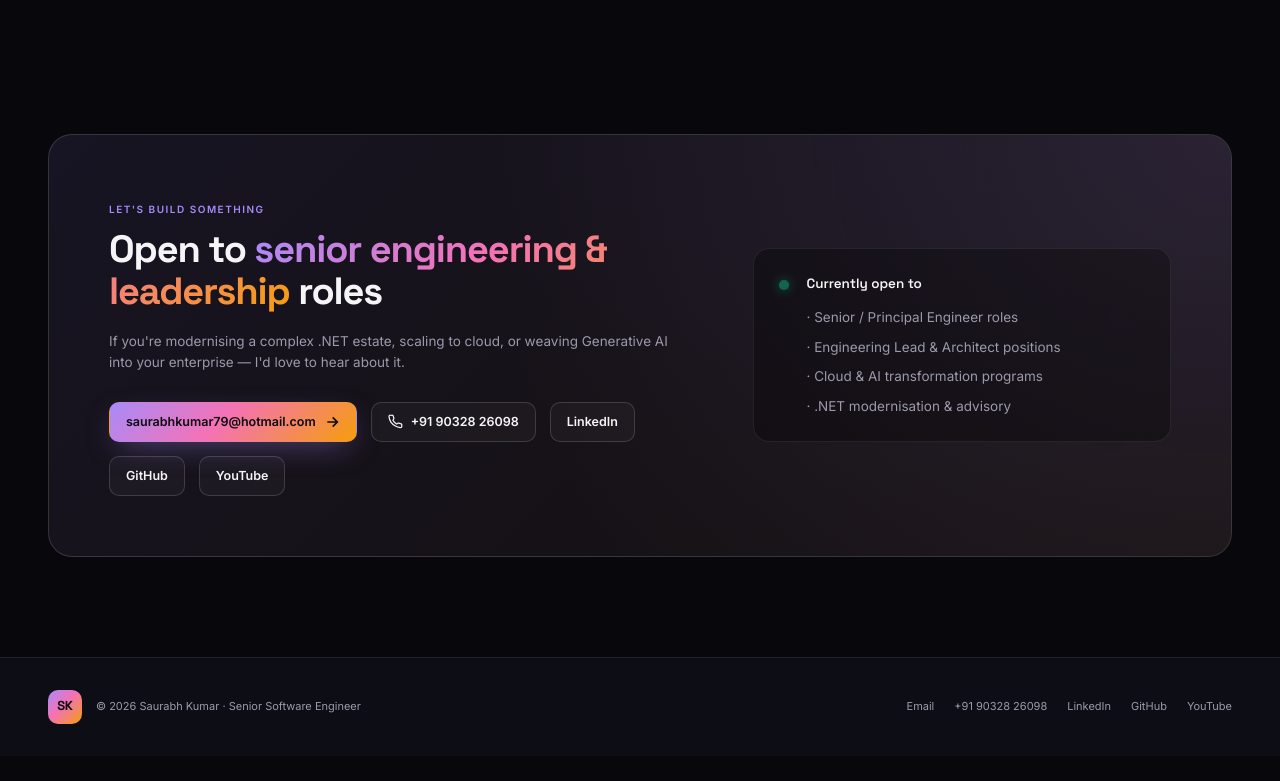
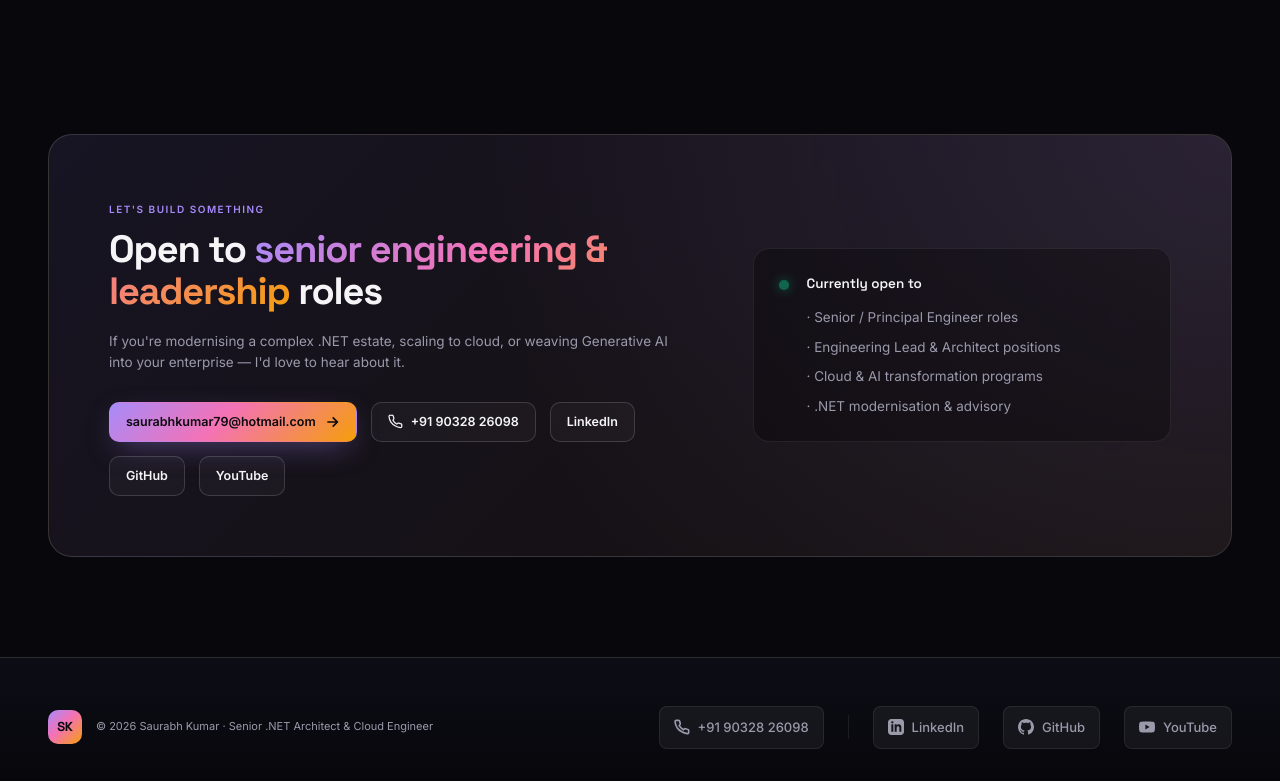
Before and after one commit to saurabh7879/Automation, a plain HTML site: page Profile/profile.html in a window 1280 px wide. Shown: the part 6221-7002 px from the top of the page. Before the commit the page ends 6977 px from the top, so only its background shows below. Drawn offline with Linux system fonts and the light colour scheme.

Commit message:
Enhance footer with professional colors, icons, and improved styling

```diff
--- a/Profile/profile.html
+++ b/Profile/profile.html
@@ -721,18 +721,32 @@
 
   /* ─── Footer ─────────────────────────────── */
   .footer {
-    padding: 32px clamp(20px,4vw,48px);
-    border-top: 1px solid var(--border); background: var(--bg-soft);
+    padding: 48px clamp(20px,4vw,48px) 32px;
+    border-top: 1px solid var(--border-strong);
+    background: linear-gradient(180deg, var(--bg-soft) 0%, rgba(7,7,12,0.95) 100%);
   }
   .footer-inner {
     display: flex; justify-content: space-between; align-items: center;
-    flex-wrap: wrap; gap: 20px; font-size: 11px; color: var(--text-muted);
+    flex-wrap: wrap; gap: 40px; font-size: 11px; color: var(--text-muted);
     max-width: var(--max-w); margin: 0 auto;
   }
   .footer-inner > div:first-child { display: flex; align-items: center; gap: 14px; }
-  .footer-links { display: flex; gap: 20px; flex-wrap: wrap; }
-  .footer-links a { color: var(--text-muted); font-size: 11px; }
-  .footer-links a:hover { color: var(--accent); }
+  .footer-links { display: flex; gap: 24px; flex-wrap: wrap; align-items: center; }
+  .footer-links a {
+    display: inline-flex; align-items: center; gap: 8px;
+    padding: 10px 14px; border-radius: 8px;
+    background: rgba(255,255,255,.05); border: 1px solid var(--border);
+    color: var(--text-muted); font-size: 13px; font-weight: 500;
+    transition: all .3s ease;
+  }
+  .footer-links a:hover {
+    background: rgba(167,139,250,.15);
+    border-color: var(--accent);
+    color: var(--accent);
+    transform: translateY(-2px);
+  }
+  .footer-links a svg { width: 16px; height: 16px; }
+  .footer-divider { width: 1px; height: 24px; background: var(--border); }
 
   /* ─── Responsive ─────────────────────── */
 
@@ -1421,14 +1435,26 @@
   <div class="footer-inner">
     <div>
       <span class="logo-mark">SK</span>
-      <span>© <span id="yr">2026</span> Saurabh Kumar · Senior Software Engineer</span>
+      <span>© <span id="yr">2026</span> Saurabh Kumar · Senior .NET Architect & Cloud Engineer</span>
     </div>
     <div class="footer-links">
-      <a href="mailto:saurabhkumar79@hotmail.com">Email</a>
-      <a href="tel:+919032826098">+91 90328 26098</a>
-      <a href="https://www.linkedin.com/in/saurabhk07" target="_blank" rel="noopener">LinkedIn</a>
-      <a href="#" target="_blank" rel="noopener">GitHub</a>
-      <a href="#" target="_blank" rel="noopener">YouTube</a>
+      <a href="tel:+919032826098" title="Call me">
+        <svg width="16" height="16" viewBox="0 0 24 24" fill="none" stroke="currentColor" stroke-width="2.5"><path d="M22 16.92v3a2 2 0 0 1-2.18 2 19.79 19.79 0 0 1-8.63-3.07A19.5 19.5 0 0 1 4.69 13a19.79 19.79 0 0 1-3.07-8.67A2 2 0 0 1 3.6 2h3a2 2 0 0 1 2 1.72c.127.96.361 1.903.7 2.81a2 2 0 0 1-.45 2.11L7.91 9.91a16 16 0 0 0 6.08 6.08l1.08-.91a2 2 0 0 1 2.11-.45c.907.339 1.85.573 2.81.7A2 2 0 0 1 22 16.92z"/></svg>
+        <span>+91 90328 26098</span>
+      </a>
+      <div class="footer-divider"></div>
+      <a href="https://www.linkedin.com/in/saurabhk07" target="_blank" rel="noopener" title="LinkedIn Profile">
+        <svg width="16" height="16" viewBox="0 0 24 24" fill="currentColor"><path d="M19 0h-14c-2.761 0-5 2.239-5 5v14c0 2.761 2.239 5 5 5h14c2.762 0 5-2.239 5-5v-14c0-2.761-2.238-5-5-5zm-11 19h-3v-11h3v11zm-1.5-12.268c-.966 0-1.75-.79-1.75-1.764s.784-1.764 1.75-1.764 1.75.79 1.75 1.764-.783 1.764-1.75 1.764zm13.5 12.268h-3v-5.604c0-3.368-4-3.113-4 0v5.604h-3v-11h3v1.765c1.396-2.586 7-2.777 7 2.476v6.759z"/></svg>
+        <span>LinkedIn</span>
+      </a>
+      <a href="https://github.com/saurabh7879" target="_blank" rel="noopener" title="GitHub Profile">
+        <svg width="16" height="16" viewBox="0 0 24 24" fill="currentColor"><path d="M12 0c-6.626 0-12 5.373-12 12 0 5.302 3.438 9.8 8.207 11.387.599.111.793-.261.793-.577v-2.234c-3.338.726-4.033-1.416-4.033-1.416-.546-1.387-1.333-1.756-1.333-1.756-1.089-.745.083-.729.083-.729 1.205.084 1.839 1.237 1.839 1.237 1.07 1.834 2.807 1.304 3.492.997.107-.775.418-1.305.762-1.604-2.665-.305-5.467-1.334-5.467-5.931 0-1.311.469-2.381 1.236-3.221-.124-.303-.535-1.524.117-3.176 0 0 1.008-.322 3.301 1.23.957-.266 1.983-.399 3.003-.404 1.02.005 2.047.138 3.006.404 2.291-1.552 3.297-1.23 3.297-1.23.653 1.653.242 2.874.118 3.176.77.84 1.235 1.911 1.235 3.221 0 4.609-2.807 5.624-5.479 5.921.43.372.823 1.102.823 2.222v3.293c0 .319.192.694.801.576 4.765-1.589 8.199-6.086 8.199-11.386 0-6.627-5.373-12-12-12z"/></svg>
+        <span>GitHub</span>
+      </a>
+      <a href="https://www.youtube.com/@OfficialFrameGenAI" target="_blank" rel="noopener" title="YouTube Channel">
+        <svg width="16" height="16" viewBox="0 0 24 24" fill="currentColor"><path d="M23.495 6.205a3.007 3.007 0 0 0-2.088-2.088c-1.87-.501-9.396-.501-9.396-.501s-7.507-.01-9.396.501A3.007 3.007 0 0 0 .527 6.205a31.247 31.247 0 0 0-.522 5.805 31.247 31.247 0 0 0 .522 5.783 3.007 3.007 0 0 0 2.088 2.088c1.868.502 9.396.502 9.396.502s7.506 0 9.396-.502a3.007 3.007 0 0 0 2.088-2.088 31.247 31.247 0 0 0 .5-5.783 31.247 31.247 0 0 0-.5-5.805zM9.609 15.601V8.408l6.264 3.602z"/></svg>
+        <span>YouTube</span>
+      </a>
     </div>
   </div>
 </footer>
```
